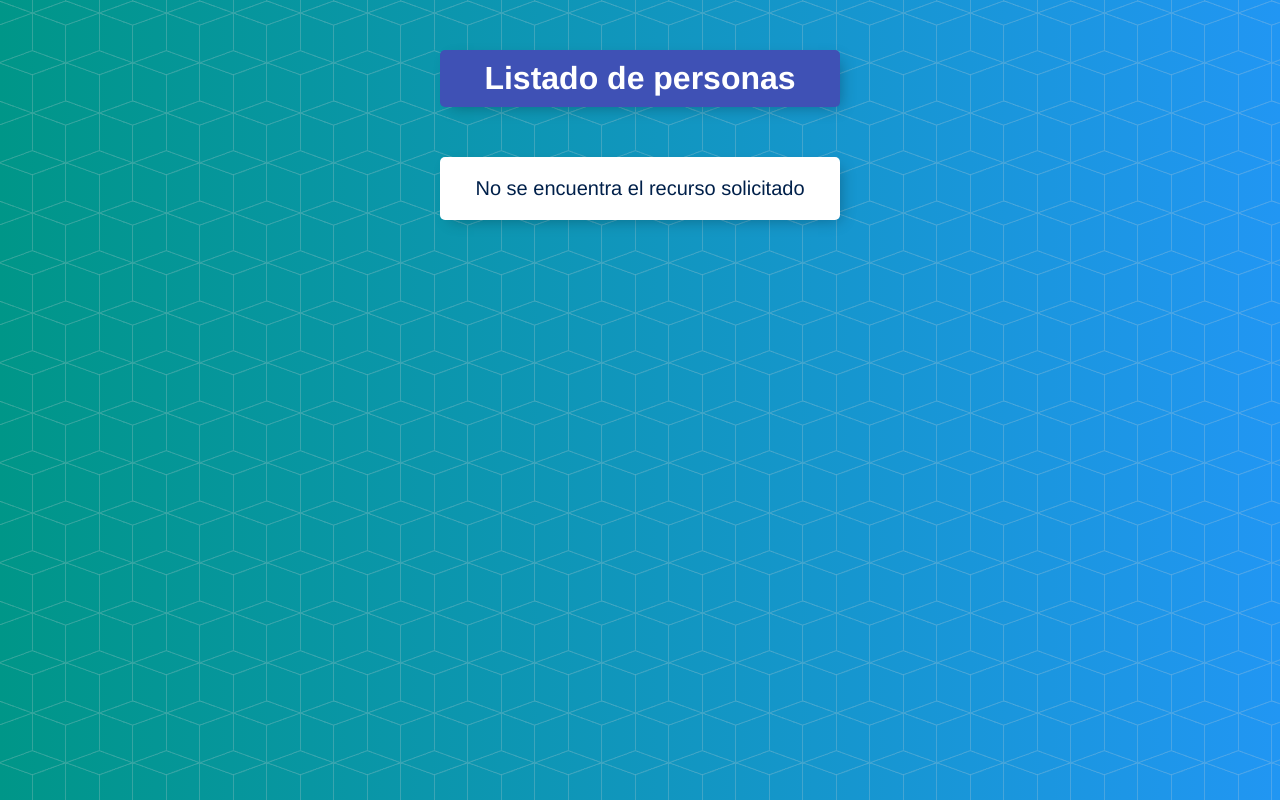
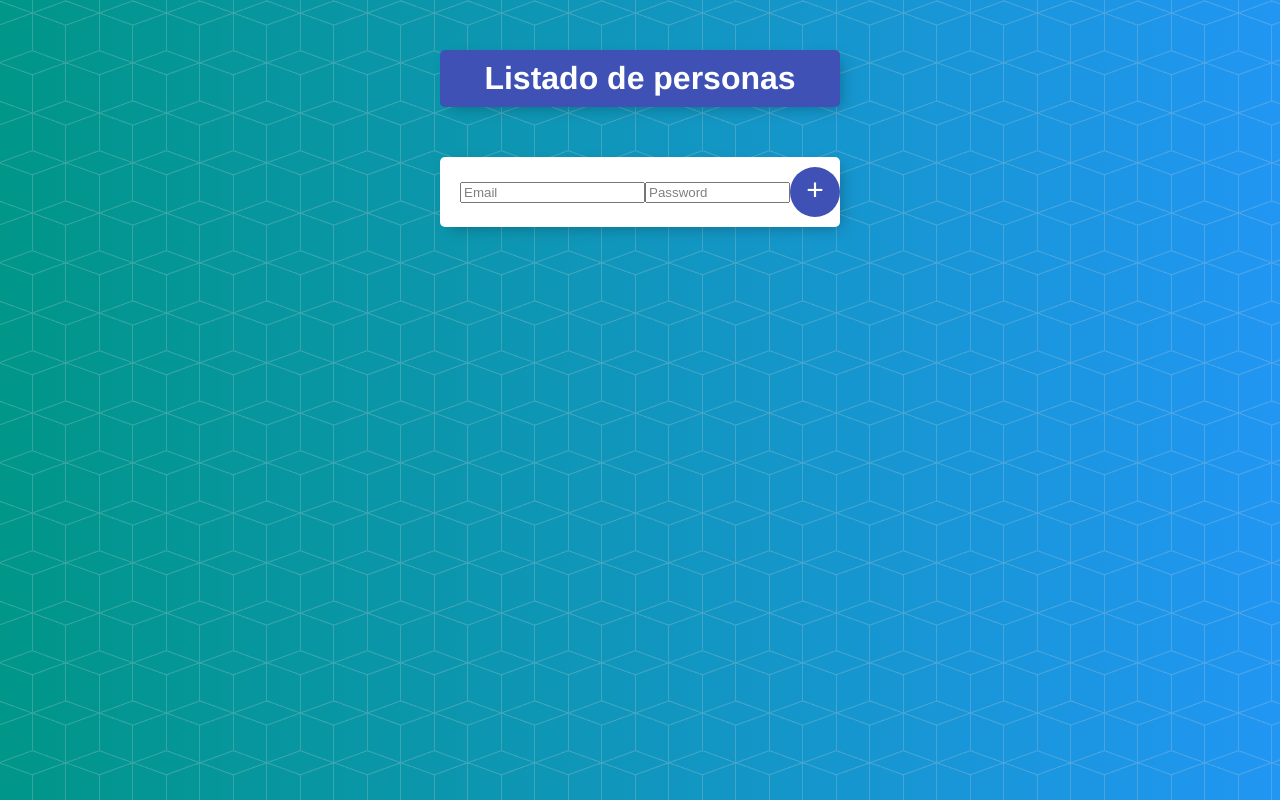
Before and after one commit to juangj-opg/tutorial-angular-listado-personas, an Angular app: page /login in a window 1280 px wide. Shown: the top 800 px of the page. Built offline with nearby package versions, Linux system fonts and the light colour scheme.

Commit message:
Tutorial Angular - S10 78 - Autenticación de Usuarios Firebase

```diff
--- a/package.json
+++ b/package.json
@@ -19,6 +19,7 @@
     "@angular/platform-browser-dynamic": "~13.3.0",
     "@angular/router": "~13.3.0",
     "bootstrap": "^5.1.3",
+    "firebase": "^9.8.2",
     "jquery": "^3.6.0",
     "popper.js": "^1.16.1",
     "rxjs": "~7.5.0",
--- a/src/app/app-routing/app-routing.module.ts
+++ b/src/app/app-routing/app-routing.module.ts
@@ -1,6 +1,7 @@
 import { NgModule } from '@angular/core';
 import { Routes, RouterModule } from '@angular/router';
 import { ErrorComponent } from '../error/error.component';
+import { LoginComponent } from '../login/login.component';
 import { FormularioComponent } from '../personas/formulario/formulario.component';
 import { PersonasComponent } from '../personas/personas.component';
 
@@ -10,6 +11,7 @@
     {path: 'agregar', component: FormularioComponent},
     {path: ':id', component: FormularioComponent},
   ]},
+  {path: 'login', component: LoginComponent},
   {path: '**', component: ErrorComponent},
 ]
 
--- a/src/app/app.component.ts
+++ b/src/app/app.component.ts
@@ -1,10 +1,30 @@
-import { Component } from '@angular/core';
+import { Component, OnInit } from '@angular/core';
+import * as firebase from 'firebase/app';
+
 
 @Component({
   selector: 'app-root',
   templateUrl: './app.component.html',
   styleUrls: ['./app.component.css'],
 })
-export class AppComponent{
+export class AppComponent implements OnInit{
   titulo = 'Listado de personas';
+
+  constructor(){}
+
+  ngOnInit(): void {
+    const firebaseConfig = {
+      apiKey: "AIzaSyDF7Hf7f8nliHaaRqSOOezm0H1M0hF5b4c",
+      authDomain: "listado-personas-59e70.firebaseapp.com",
+      databaseURL: "https://listado-personas-59e70-default-rtdb.europe-west1.firebasedatabase.app",
+      projectId: "listado-personas-59e70",
+      storageBucket: "listado-personas-59e70.appspot.com",
+      messagingSenderId: "766965407226",
+      appId: "1:766965407226:web:762dab3fd11c11aa345843",
+      measurementId: "G-XH7D09KQD1"
+    };
+
+    // Initialize Firebase
+    const app = firebase.initializeApp(firebaseConfig);
+  }
 }
--- a/src/app/data.service.ts
+++ b/src/app/data.service.ts
@@ -1,20 +1,24 @@
 import { HttpClient } from '@angular/common/http';
 import { Injectable } from '@angular/core';
+import { LoginService } from './login/login.service';
 import { Persona } from './persona.model';
 
 @Injectable()
 export class DataServices {
-  constructor(private httpClient: HttpClient) {}
+  constructor(private httpClient: HttpClient,
+              private loginService: LoginService) {}
 
   // Cargar personas
   cargarPersonas() {
-    return this.httpClient.get('https://listado-personas-59e70-default-rtdb.europe-west1.firebasedatabase.app/datos.json')
+    const token = this.loginService.getIdToken();
+    return this.httpClient.get('https://listado-personas-59e70-default-rtdb.europe-west1.firebasedatabase.app/datos.json?auth='+  token);
   }
 
   // Guardar personas
   guardarPersonas(personas: Persona[]) {
+    const token = this.loginService.getIdToken();
     this.httpClient.put(
-      'https://listado-personas-59e70-default-rtdb.europe-west1.firebasedatabase.app/datos.json',
+      'https://listado-personas-59e70-default-rtdb.europe-west1.firebasedatabase.app/datos.json?auth='+  token,
       personas
     ).subscribe(
       (response) => {
@@ -26,8 +30,9 @@
 
   // Modificar persona
   modificarPersona(index:number, persona: Persona){
+    const token = this.loginService.getIdToken();
     let url: string;
-    url = 'https://listado-personas-59e70-default-rtdb.europe-west1.firebasedatabase.app/datos/' + index + '.json';
+    url = 'https://listado-personas-59e70-default-rtdb.europe-west1.firebasedatabase.app/datos/' + index + '.json?auth='+  token;
     this.httpClient.put(url, persona)
       .subscribe(
         (response) => console.log("Resultado modificar Persona: " + response),
@@ -37,8 +42,9 @@
 
   // Eliminar persona
   eliminarPersona(index:number){
+    const token = this.loginService.getIdToken();
     let url: string;
-    url = 'https://listado-personas-59e70-default-rtdb.europe-west1.firebasedatabase.app/datos/' + index + '.json';
+    url = 'https://listado-personas-59e70-default-rtdb.europe-west1.firebasedatabase.app/datos/' + index + '.json?auth='+  token;
     this.httpClient.delete(url)
       .subscribe(
         (response) => console.log("Resultado de eliminar Persona: " + response),
--- /dev/null
+++ b/src/app/login/login.component.html
@@ -0,0 +1,11 @@
+<div class="box">
+    <form class="item" #f="ngForm" (ngSubmit)="f.form.valid && login(f)">
+        <div>
+            <input type="email" name="email" placeholder="Email" ngModel required size="20">
+        </div>
+        <div>
+            <input type="password" name="password" placeholder="Password" ngModel required size="15">
+        </div>
+        <button type="submit" style="cursor:pointer">+</button>
+    </form>
+</div>
--- /dev/null
+++ b/src/app/login/login.component.ts
@@ -0,0 +1,22 @@
+import { Component, OnInit } from '@angular/core';
+import { NgForm } from '@angular/forms';
+import { LoginService } from './login.service';
+
+@Component({
+  selector: 'app-login',
+  templateUrl: './login.component.html',
+  styleUrls: ['./login.component.css']
+})
+export class LoginComponent implements OnInit {
+
+  constructor(private loginService: LoginService) { }
+
+  ngOnInit(): void {
+  }
+
+  login(form: NgForm){
+    const email = form.value.email;
+    const password = form.value.password;
+    this.loginService.login(email, password);
+  }
+}
--- /dev/null
+++ b/src/app/login/login.service.ts
@@ -0,0 +1,25 @@
+import { Injectable } from '@angular/core';
+import { Router } from '@angular/router';
+import { getAuth, signInWithEmailAndPassword, Auth } from 'firebase/auth';
+
+@Injectable()
+export class LoginService {
+  token: string;
+
+  constructor(private router: Router) {}
+
+  login(email: string, password: string) {
+    const auth = getAuth();
+
+    signInWithEmailAndPassword(auth, email, password).then((currentUser) => {
+      currentUser.user.getIdToken().then((token) => {
+        this.token = token;
+        this.router.navigate(['/']);
+      });
+    });
+  }
+
+  getIdToken() {
+    return this.token;
+  }
+}
--- a/src/app/personas.service.ts
+++ b/src/app/personas.service.ts
@@ -21,7 +21,6 @@
   }
 
   obtenerPersonas(){
-      console.log(this.dataServices.cargarPersonas());
       return this.dataServices.cargarPersonas();
   }
 
```
Also changed, not shown: src/app/app.module.ts (+5 -2 lines), src/app/login/login.component.css (added), 1 other file (tests, documents, lock files or other folders).
